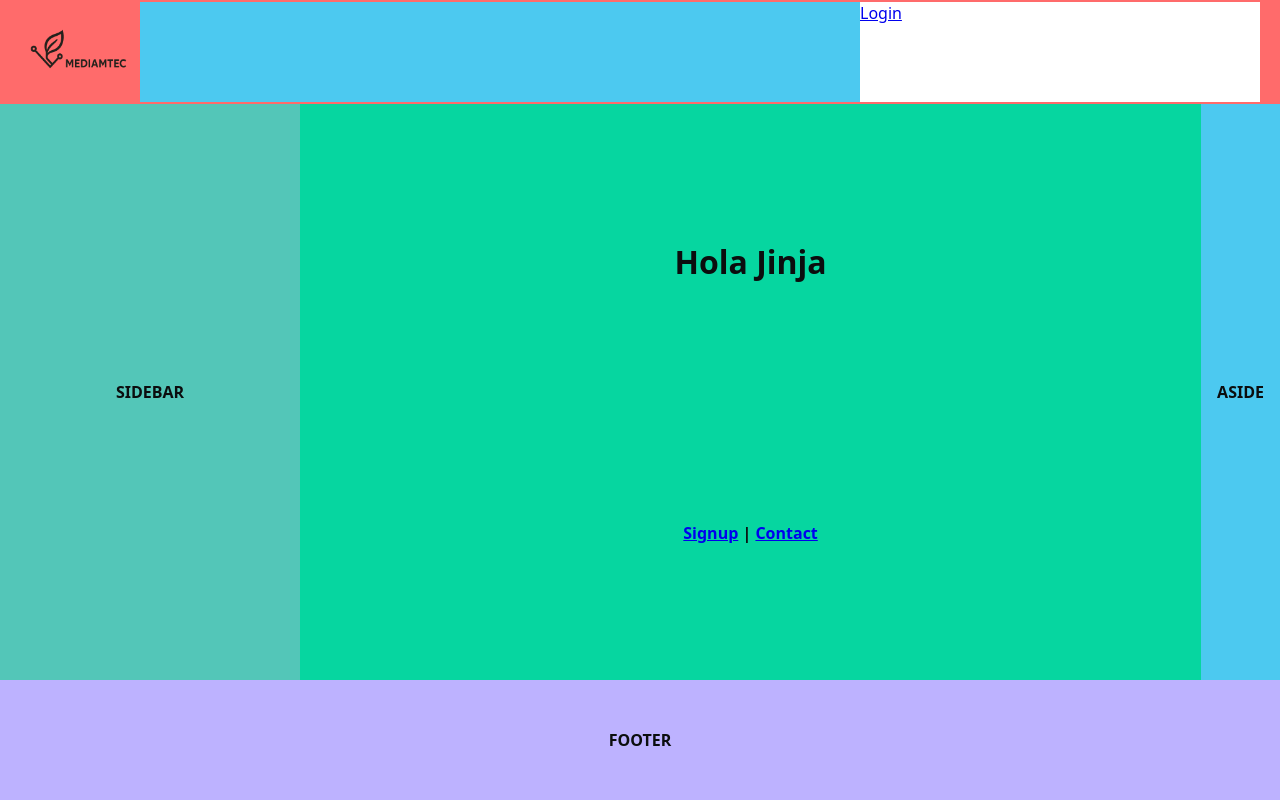
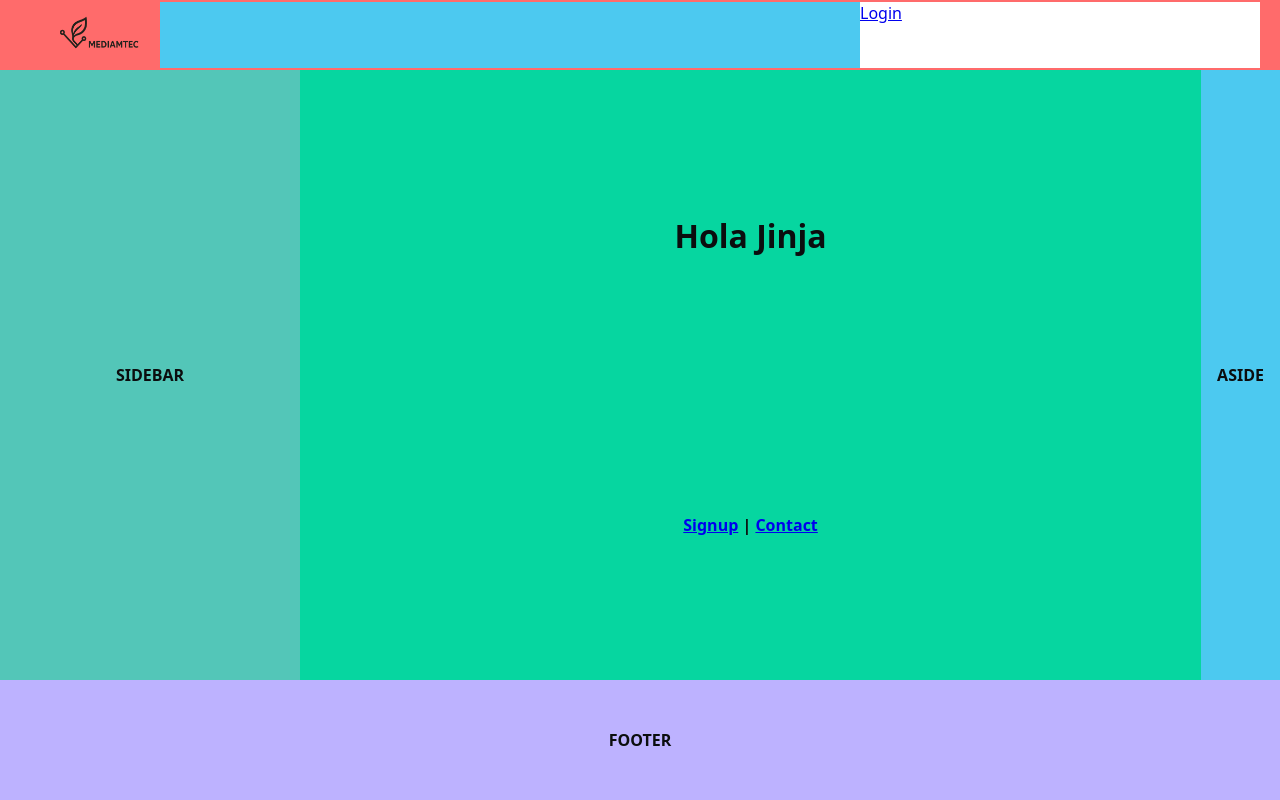
Before and after one commit to AlbertoRigoglioso/PrimerosPasos, a Flask app: page / in a window 1280 px wide. Run offline with Flask 3, Linux system fonts and the light colour scheme.

Commit message:
Update styles.css

```diff
--- a/static/css/styles.css
+++ b/static/css/styles.css
@@ -26,7 +26,7 @@ html, body { height: 100%; font-family: system-ui, sans-serif; }
   min-height: 100vh;                 /* rellenar la ventana */
   display: grid;                     /* grid de 3 filas */
   grid-template-columns: 300px 1fr auto;  /* contenido + sidebar */
-  grid-template-rows: auto 1fr auto; /* header, contenido, footer */
+  grid-template-rows: 70px 1fr auto; /* header, contenido, footer */
   grid-template-areas:
     "header  header header"
     "sidebar main   aside"
@@ -68,6 +68,7 @@ footer { grid-area: footer; background: var(--c-footer); padding: 16px; }
     width: 120px;            /* Tamaño fijo del div (ejemplo) */
     height: 100%;           /* La imagen ocupa todo el alto del div */
     overflow: hidden;       /* Por si la imagen es más grande */
+    margin-left: 20px;
 }
 
 .logo-container img {
@@ -85,5 +86,5 @@ footer { grid-area: footer; background: var(--c-footer); padding: 16px; }
 .header_c2{
   grid-area:header_c2;
   background: #4cc9f0;
-  height: 100px;
+  height: 100%;
 }
```
